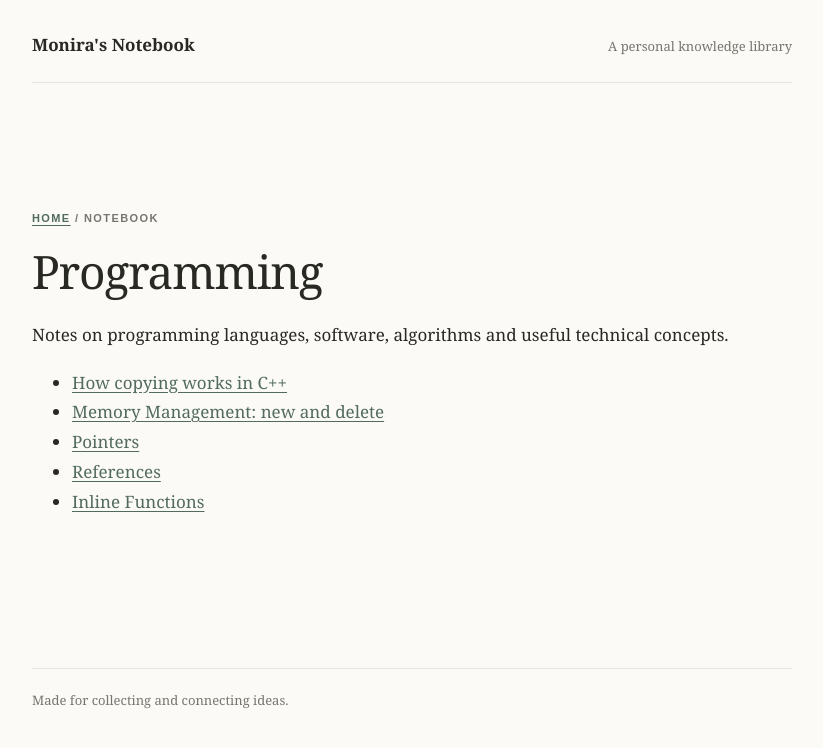
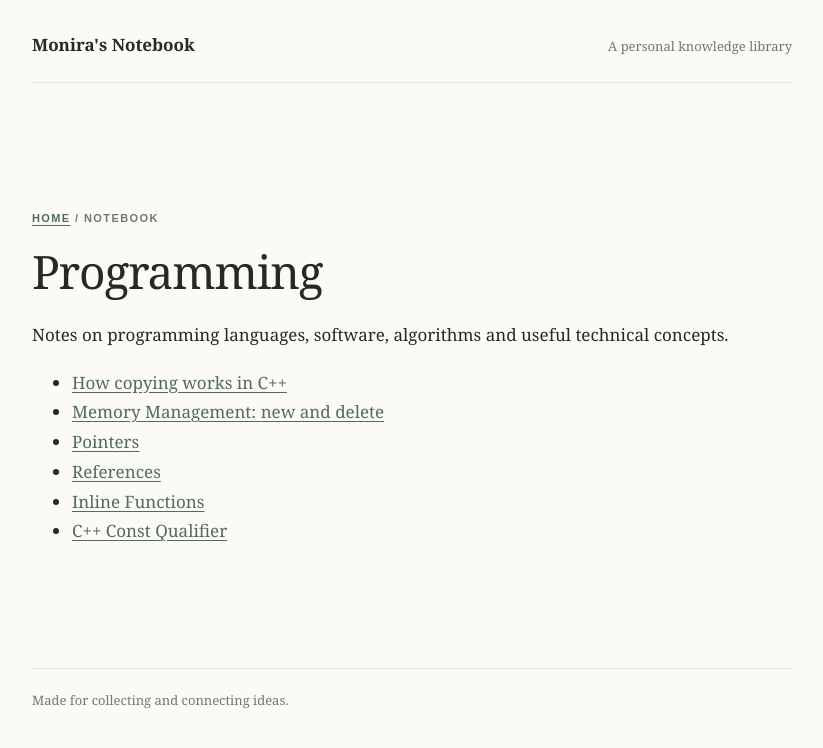
Before and after one commit to monirafatma/monirafatma.github.io, a Jekyll site: the page built from notebooks/programming.md, in a window 1280 px wide. Shown: the top 748 px of the page, without its empty margins (228-1051 px from the left). Built offline with Jekyll 4.4.1, drawn with Linux system fonts in a browser that asks for light colours.

Commit message:
List C++ Const Qualifier note in Programming notebook

```diff
--- a/notebooks/programming.md
+++ b/notebooks/programming.md
@@ -16,4 +16,5 @@ Notes on programming languages, software, algorithms and useful technical concep
   <li><a href="{{ '/notes/programming/pointers/' | relative_url }}">Pointers</a></li>
   <li><a href="{{ '/notes/programming/references/' | relative_url }}">References</a></li>
   <li><a href="{{ '/notes/programming/inline-functions/' | relative_url }}">Inline Functions</a></li>
+  <li><a href="{{ '/notes/programming/cpp-const-qualifier/' | relative_url }}">C++ Const Qualifier</a></li>
 </ul>
```
